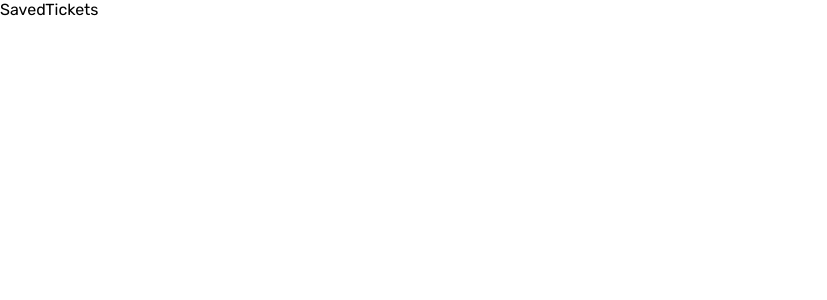
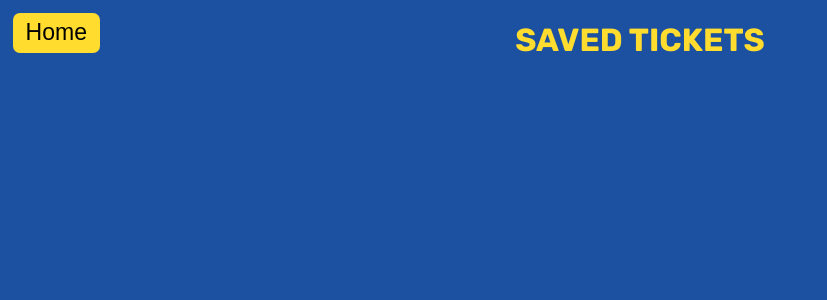
Before and after one commit to Mau-051/Ticket-maker, a React (Create React App) app: page /saved-tickets in a window 1280 px wide. Shown: the top 300 px of the page, without its empty margins (0-827 px from the left). Built offline with nearby package versions, Linux system fonts and the light colour scheme.

Commit message:
add the saved tickets page

```diff
--- a/src/App.js
+++ b/src/App.js
@@ -5,8 +5,9 @@ import { SavedTickets } from "./Components/SavedTickets";
 import useStore from "./store.js";
 
 export function App() {
-  const globalTickets = useStore((state) => state.globalTickets);
+  const globalTicket = useStore((state) => state.globalTicket);
   const globalTicketsTotal = useStore((state) => state.globalTicketsTotal);
+  const savedTickets = useStore((state) => state.savedTickets);
   const addGlobalTicket = useStore((state) => state.addGlobalTicket);
   const setGlobalTicketsTotal = useStore(
     (state) => state.setGlobalTicketsTotal
@@ -18,7 +19,7 @@ export function App() {
         path="/"
         element={
           <Main
-            globalTickets={globalTickets}
+            globalTicket={globalTicket}
             globalTicketsTotal={globalTicketsTotal}
             addGlobalTicket={addGlobalTicket}
             setGlobalTicketsTotal={setGlobalTicketsTotal}
@@ -29,14 +30,14 @@ export function App() {
         path="/ticket"
         element={
           <ShowTicket
-            globalTickets={globalTickets}
+            globalTicket={globalTicket}
             globalTicketsTotal={globalTicketsTotal}
           />
         }
       />
       <Route
         path="/saved-tickets"
-        element={<SavedTickets globalTickets={globalTickets} />}
+        element={<SavedTickets savedTickets={savedTickets} />}
       />
     </Routes>
   );
--- a/src/Components/Main.js
+++ b/src/Components/Main.js
@@ -14,9 +14,9 @@ function calculateTotal(productArr) {
 }
 
 export function Main({
-  globalTickets,
+  globalTicket,
+  globalTicketsTotal,
   addGlobalTicket,
-  globalTicketsTotal,
   setGlobalTicketsTotal,
 }) {
   const [status, setStatus] = useState("loading");
@@ -32,7 +32,7 @@ export function Main({
   function passProduct(productName, productPrice) {
     let productNum = 1;
 
-    Array.from(globalTickets).forEach((ticket) => {
+    Array.from(globalTicket).forEach((ticket) => {
       if (ticket[1].productName === productName) {
         productNum = ticket[1].productNum + 1;
       }
@@ -46,7 +46,7 @@ export function Main({
     });
   }
 
-  setGlobalTicketsTotal(calculateTotal(Array.from(globalTickets)));
+  setGlobalTicketsTotal(calculateTotal(Array.from(globalTicket)));
 
   if (status === "loading") {
     return <MainSkeleton />;
@@ -55,7 +55,7 @@ export function Main({
   return (
     <main className={products.metals.length > 8 ? "main big-main" : "main"}>
       <Ticket
-        ticketsArr={Array.from(globalTickets)}
+        ticketsArr={Array.from(globalTicket)}
         total={globalTicketsTotal}
       />
       <div className="product-zone">
--- a/src/Components/SavedTickets.js
+++ b/src/Components/SavedTickets.js
@@ -1,5 +1,60 @@
 import React from "react";
+import { useNavigate } from "react-router-dom";
+import "./Styles/SavedTickets.css";
 
-export function SavedTickets({ globalTickets }) {
-  return <div>SavedTickets</div>;
+export function SavedTickets({ savedTickets }) {
+  let navigate = useNavigate();
+
+  async function handleSubmit(path) {
+    navigate(path);
+  }
+
+  return (
+    <>
+      <button className="saved-home-btn" onClick={() => handleSubmit("/")}>
+        Home
+      </button>
+      <h1>SAVED TICKETS</h1>
+      <div className="saved-container">
+        {savedTickets.map((ticket) => {
+          return (
+            <div className="saved-ticket">
+              <p>Products</p>
+              <p>-----------------------</p>
+
+              {ticket[0].map((products) => {
+                let numOfSpace =
+                  18 -
+                  products[1].productName.length -
+                  `${products[1].productPrice}`.length;
+                let spaceStr = "";
+                for (let i = 0; i < numOfSpace; i++) {
+                  spaceStr = spaceStr + "-";
+                }
+                spaceStr = spaceStr + "$";
+
+                return (
+                  <>
+                    <p key={products[1].productName}>
+                      {products[1].productNum
+                        ? `X${products[1].productNum} `
+                        : ""}
+                      {[
+                        products[0].slice(0, products[1].productName.length),
+                        spaceStr,
+                        products[0].slice(products[1].productName.length),
+                      ]}
+                    </p>
+                  </>
+                );
+              })}
+
+              <p>-----------------------</p>
+              <p>Total--------------${ticket[1]}</p>
+            </div>
+          );
+        })}
+      </div>
+    </>
+  );
 }
--- a/src/Components/ShowTicket.js
+++ b/src/Components/ShowTicket.js
@@ -1,11 +1,15 @@
 import React from "react";
 import { useNavigate } from "react-router-dom";
-import "./Styles/showTicket.css";
+import useStore from "../store.js";
+import "./Styles/ShowTicket.css";
 
-export function ShowTicket({ globalTickets, globalTicketsTotal }) {
+export function ShowTicket({ globalTicket, globalTicketsTotal }) {
   let navigate = useNavigate();
 
+  const clearGlobalTicket = useStore((state) => state.clearGlobalTicket);
+
   async function handleSubmit(path) {
+    clearGlobalTicket();
     navigate(path);
   }
 
@@ -13,7 +17,7 @@ export function ShowTicket({ globalTickets, globalTicketsTotal }) {
     <div className="show-container">
       <div>
         <button className="show-home-btn" onClick={() => handleSubmit("/")}>
-          home
+          Home
         </button>
         <button
           className="show-saved-btn"
@@ -25,7 +29,7 @@ export function ShowTicket({ globalTickets, globalTicketsTotal }) {
       <main className="show-ticket">
         <p>Products</p>
         <p>-----------------------</p>
-        {Array.from(globalTickets).map((ticket) => {
+        {Array.from(globalTicket).map((ticket) => {
           let numOfSpace =
             18 -
             ticket[1].productName.length -
--- /dev/null
+++ b/src/Components/Styles/SavedTickets.css
@@ -0,0 +1,41 @@
+@import url("https://fonts.googleapis.com/css2?family=Rubik:wght@400;700&display=swap");
+body {
+  background-color: hsl(216.34deg, 70.58%, 36.67%);
+  text-align: center;
+}
+
+.saved-home-btn {
+  font-size: max(1.8vw, 2vh);
+  border-radius: 0.3em;
+  margin: 1vw;
+  border: none;
+  cursor: pointer;
+  padding: 0.5vw 1vw;
+  position: absolute;
+  left: 1vw;
+  top: 1vw;
+  margin: 0;
+  background-color: hsl(50deg, 100%, 59%);
+}
+
+h1 {
+  color: hsl(50deg, 100%, 59%);
+}
+
+.saved-container {
+  margin-top: 4vw;
+  display: flex;
+  flex-wrap: wrap;
+  justify-content: space-evenly;
+  align-items: flex-start;
+}
+.saved-container .saved-ticket {
+  background-color: rgb(201, 201, 201);
+  border-radius: 2vw;
+  width: 17vw;
+  padding: 1vw 0;
+  margin-bottom: 4vw;
+}
+.saved-container .saved-ticket p {
+  font-size: 1.1vw;
+}/*# sourceMappingURL=SavedTickets.css.map */
--- /dev/null
+++ b/src/Components/Styles/SavedTickets.scss
@@ -0,0 +1,32 @@
+@import url("https://fonts.googleapis.com/css2?family=Rubik:wght@400;700&display=swap");
+@import "../Styles/Variables/variables.scss";
+@import "../Styles/Mixins/mixins.scss";
+
+body {
+  background-color: $primary-color;
+  text-align: center;
+}
+
+.saved-home-btn {
+  @include show-btn;
+  position: absolute;
+  left: 1vw;
+  top: 1vw;
+  margin: 0;
+
+  background-color: $secondary-color;
+}
+h1 {
+  color: $secondary-color;
+}
+.saved-container {
+  margin-top: 4vw;
+  display: flex;
+  flex-wrap: wrap;
+  justify-content: space-evenly;
+  align-items: flex-start;
+  .saved-ticket {
+    @include ticket;
+    margin-bottom: 4vw;
+  }
+}
--- a/src/Components/Ticket.js
+++ b/src/Components/Ticket.js
@@ -1,12 +1,23 @@
 import React from "react";
 import { useNavigate } from "react-router-dom";
+import useStore from "../store.js";
 
 export function Ticket({ ticketsArr, total }) {
   let navigate = useNavigate();
-  let savedTickets = true;
+
+  const savedTickets = useStore((state) => state.savedTickets);
+  const addSavedTicket = useStore((state) => state.addSavedTicket);
+
+  let boolsavedTickets = false;
+  if (savedTickets.length) {
+    boolsavedTickets = true;
+  }
 
   async function handleSubmit(path) {
     navigate(path);
+    if (path === "ticket") {
+      addSavedTicket([ticketsArr, total]);
+    }
   }
 
   return (
@@ -42,7 +53,7 @@ export function Ticket({ ticketsArr, total }) {
         <p>Total--------------${total}</p>
       </div>
       <div className="ticket-btn-container">
-        {savedTickets ? (
+        {boolsavedTickets ? (
           <button
             onClick={() => handleSubmit("saved-tickets")}
             className={
@@ -62,7 +73,7 @@ export function Ticket({ ticketsArr, total }) {
           <button
             onClick={() => handleSubmit("ticket")}
             className={
-              savedTickets ? "save-ticket" : "save-ticket big-ticket-btn"
+              boolsavedTickets ? "save-ticket" : "save-ticket big-ticket-btn"
             }
           >
             Save ticket
--- a/src/store.js
+++ b/src/store.js
@@ -1,12 +1,20 @@
 import create from "zustand";
 
 const useStore = create((set) => ({
-  globalTickets: new Map(),
+  globalTicket: new Map(),
   addGlobalTicket: (ticketStr, ticketObj) => {
     set((state) => {
-      state.globalTickets.set(ticketStr, ticketObj);
+      state.globalTicket.set(ticketStr, ticketObj);
       return {
-        globalTickets: new Map(state.globalTickets),
+        globalTicket: new Map(state.globalTicket),
+      };
+    });
+  },
+  clearGlobalTicket: () => {
+    set((state) => {
+      state.globalTicket.clear();
+      return {
+        globalTicket: new Map(state.globalTicket),
       };
     });
   },
@@ -19,6 +27,15 @@ const useStore = create((set) => ({
       };
     });
   },
+  savedTickets: [],
+  addSavedTicket: (newTicket) => {
+    set((state) => {
+      state.savedTickets.push(newTicket);
+      return {
+        savedTickets: state.savedTickets,
+      };
+    });
+  },
 }));
 
 export default useStore;
```
Also changed, not shown: 1 other file (tests, documents, lock files or other folders).
